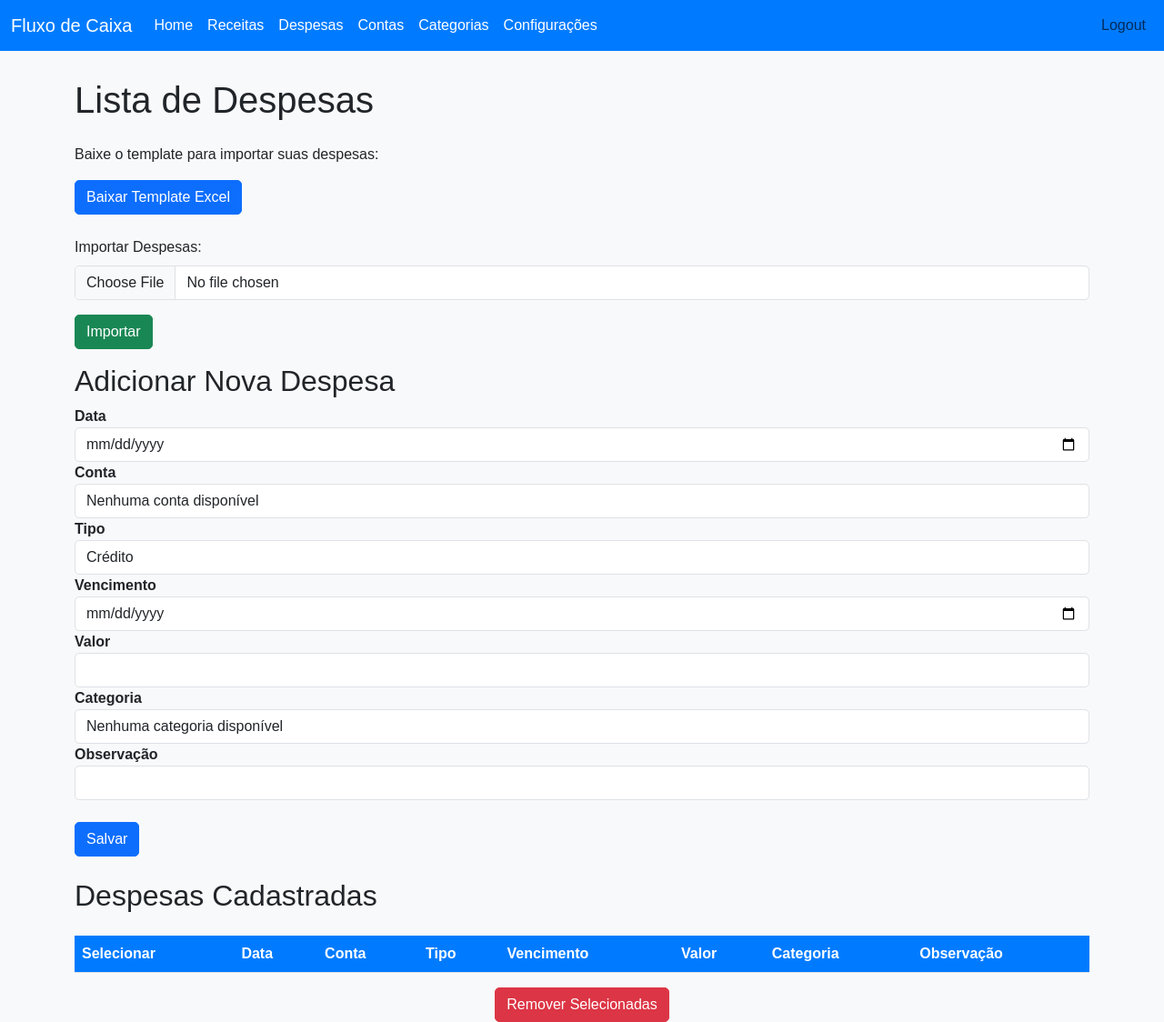
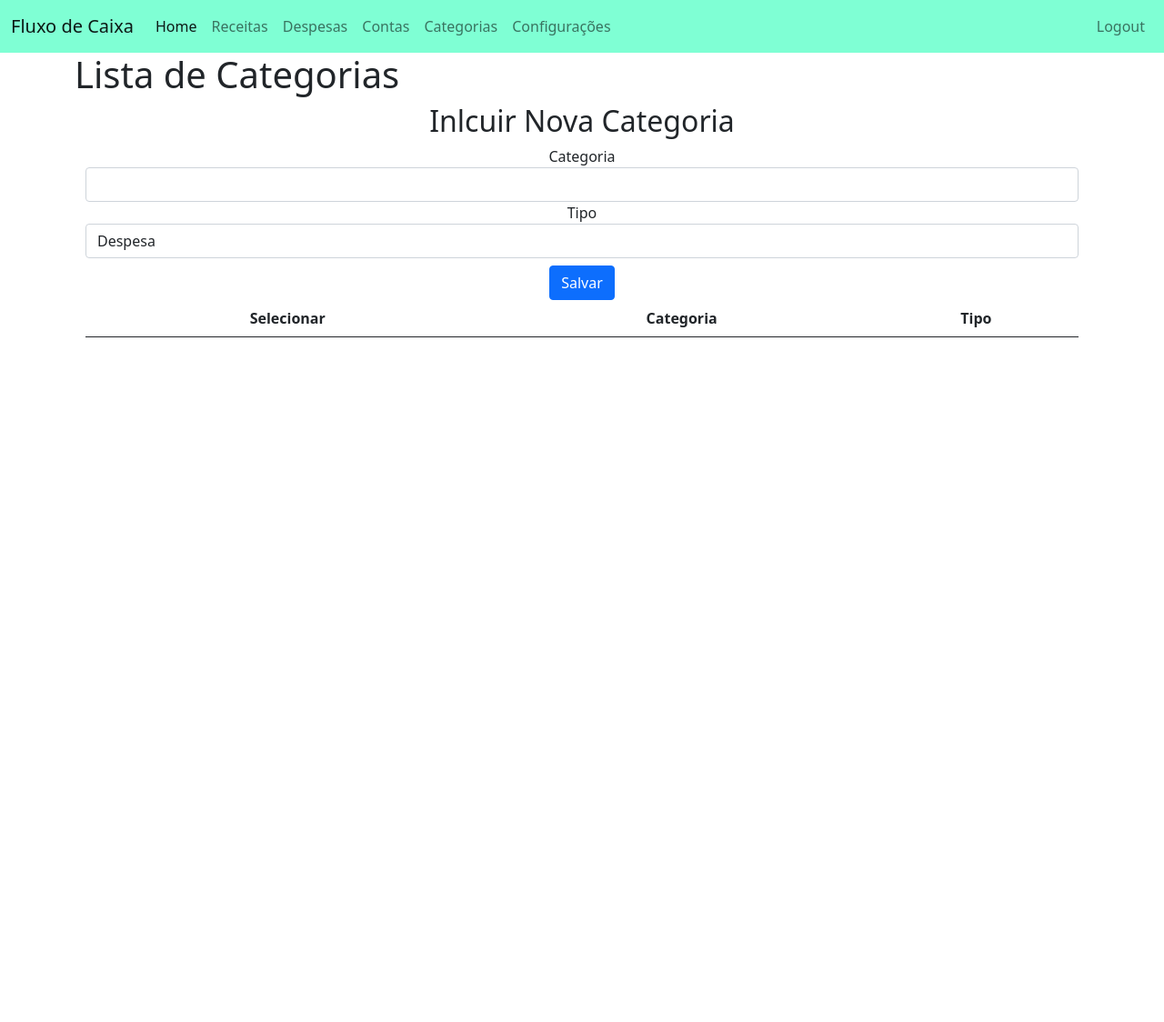
Before and after one commit to Gamml96/Fluxo, a Django app: page /categorias/ in a window 1280 px wide. Shown: the whole page at 91% size. After the commit the page ends 371 px from the top, so only its background shows below. Run offline with Django 5.2, Linux system fonts and the light colour scheme; a user stored in the database is signed in; data comes from the database, SQL or seed files in the repository; lists and menus that the app fills with data are empty; some libraries are stand-ins or nearby versions.

Commit message:
correcao

```diff
--- a/AppFluxoDeCaixa/templates/usuarios/categorias.html
+++ b/AppFluxoDeCaixa/templates/usuarios/categorias.html
@@ -1,191 +1,127 @@
 <!doctype html>
-<html lang="pt-BR">
+<html lang="en">
     <head>
+        <!-- Required meta tags -->
         <meta charset="utf-8">
         <meta name="viewport" content="width=device-width, initial-scale=1">
 
         <!-- Bootstrap CSS -->
-    <link href="https://cdn.jsdelivr.net/npm/bootstrap@5.3.0-alpha1/dist/css/bootstrap.min.css" rel="stylesheet" integrity="sha384-KyZXEJ6H27zWJjwA2X8mA5g4Reg93q3aWjWv60n13zDxtZOJj2erX7t5fhV9iXn5" crossorigin="anonymous">
+        <link href="https://cdn.jsdelivr.net/npm/bootstrap@5.0.2/dist/css/bootstrap.min.css" rel="stylesheet" integrity="sha384-EVSTQN3/azprG1Anm3QDgpJLIm9Nao0Yz1ztcQTwFspd3yD65VohhpuuCOmLASjC" crossorigin="anonymous">
 
-    <title>Fluxo de Caixa - Despesas</title>
+        <title>Fluxo de Caixa</title>
 
         <!-- Adicionando CSS do DataTables -->
-    <link rel="stylesheet" href="https://cdn.datatables.net/1.13.4/css/jquery.dataTables.min.css">
+        <link rel="stylesheet" type="text/css" href="https://cdn.datatables.net/1.13.4/css/jquery.dataTables.min.css">
+
+        <!-- Incluindo o jQuery -->
+        <script type="text/javascript" charset="utf8" src="https://code.jquery.com/jquery-3.6.0.min.js"></script>
+
+        <!-- Incluindo o JS do DataTables -->
+        <script type="text/javascript" charset="utf8" src="https://cdn.datatables.net/1.13.4/js/jquery.dataTables.min.js"></script>
 
         <style>
-        body {
-            font-family: 'Arial', sans-serif;
-            background-color: #f8f9fa;
-        }
-        .navbar {
-            background-color: #007bff;
-        }
-        .navbar a {
-            color: white !important;
-        }
-        .container {
-            margin-top: 30px;
-        }
             .filters {
-            margin-bottom: 30px;
-        }
-        .btn-custom {
-            background-color: #28a745;
-            color: white;
-        }
-        .form-group label {
-            font-weight: bold;
-        }
-        .table th {
-            background-color: #007bff;
-            color: white;
-        }
-        .form-control, .btn {
-            border-radius: 5px;
+                margin-bottom: 20px;
             }
         </style>
     </head>
     <body>
-    <nav class="navbar navbar-expand-lg navbar-light">
+        <nav style="background-color: aquamarine !important;" class="navbar navbar-expand-lg navbar-light bg-light">
             <div class="container-fluid">
-            <a class="navbar-brand" href="{% url 'home' %}">Fluxo de Caixa</a>
+              <a class="navbar-brand" href="{%url 'home'%}">Fluxo de Caixa</a>
               <button class="navbar-toggler" type="button" data-bs-toggle="collapse" data-bs-target="#navbarNav" aria-controls="navbarNav" aria-expanded="false" aria-label="Toggle navigation">
               <span class="navbar-toggler-icon"></span>
               </button>
               <div class="collapse navbar-collapse" id="navbarNav">
                 <ul class="navbar-nav">
-                    <li class="nav-item"><a class="nav-link active" href="{% url 'home' %}">Home</a></li>
-                    <li class="nav-item"><a class="nav-link" href="{% url 'receitas' %}">Receitas</a></li>
-                    <li class="nav-item"><a class="nav-link" href="{% url 'despesas' %}">Despesas</a></li>
-                    <li class="nav-item"><a class="nav-link" href="{% url 'contas' %}">Contas</a></li>
-                    <li class="nav-item"><a class="nav-link" href="{% url 'categorias' %}">Categorias</a></li>
-                    <li class="nav-item"><a class="nav-link" href="{% url 'admin:index' %}">Configurações</a></li>
+                  <li class="nav-item">
+                      <a class="nav-link active" aria-current="page" href="{%url 'home'%}">Home</a>
+                  </li>
+                  <li class="nav-item">
+                      <a class="nav-link" href="{%url 'receitas'%}">Receitas</a>
+                  </li>
+                  <li class="nav-item">
+                      <a class="nav-link" href="{%url 'despesas'%}">Despesas</a>
+                  </li>
+                  <li class="nav-item">
+                      <a class="nav-link" href="{%url 'contas'%}">Contas</a>
+                  </li>
+                  <li class="nav-item">
+                      <a class="nav-link" href="{%url 'categorias'%}">Categorias</a>
+                  </li>
+                  <li class="nav-item">
+                      <a class="nav-link" href="{%url 'admin:index'%}">Configurações</a>
+                  </li>
                 </ul>
-                <ul class="navbar-nav ms-auto">
+                <ui class="navbar-nav ms-auto">
                   <li class="nav-item">
                     <form method="post" action="{% url 'logout' %}">
                         {% csrf_token %}
-                            <button type="submit" class="btn btn-link nav-link">Logout</button>
+                        <button type="submit" class="btn btn-link nav-link">
+                            Logout
+                        </button>
                     </form>
                   </li>
-                </ul>
+                </ui>
               </div>
             </div>
           </nav>
 
         <div class="container">
-        <h1 class="my-4">Lista de Despesas</h1>
-        <p>Baixe o template para importar suas despesas:</p>
-        <a href="{% url 'download_template_excel' %}" class="btn btn-primary mb-4" download="template_despesas.xlsx">Baixar Template Excel</a>
+            <h1>Lista de Categorias</h1>
+            <form action="{% url 'categorias' %}" method="post">
+                {% csrf_token %}
+                <div style="text-align: center;" class="container">
+                    <h2>Inlcuir Nova Categoria</h2>
 
-        <form method="post" enctype="multipart/form-data">
-            {% csrf_token %}
-            <div class="mb-3">
-                <label for="file" class="form-label">Importar Despesas:</label>
-                <input type="file" name="file" accept=".csv, .xlsx" class="form-control" />
-                <button type="submit" class="btn btn-success mt-3">Importar</button>
+                    <div class="form-group">
+                        <label for="categoria">Categoria</label>
+                        <input type="text" id="categoria" name="categoria" class="form-control" required>
+                    </div>
+
+                    <div class="form-group">
+                        <label for="tipo_categoria">Tipo</label>
+                        <select name="tipo_categoria" id="tipo_categoria" class="form-control" required>
+                            <option value="Despesa">Despesa</option>
+                            <option value="Receita">Receita</option>
+                        </select>
+                    <h1> </h1>
+                    <button type="submit" class="btn btn-primary">Salvar</button>
                 </div>
             </form>
 
-        <form action="{% url 'despesas' %}" method="post">
-            {% csrf_token %}
-            <div class="mb-3">
-                <h2>Adicionar Nova Despesa</h2>
 
-                <div class="form-group">
-                    <label for="data">Data</label>
-                    <input type="date" id="data" name="data" class="form-control" required>
-                </div>
-
-                <div class="form-group">
-                    <label for="conta">Conta</label>
-                    <select name="conta" id="conta" class="form-control" required>
-                        {% for conta in contas %}
-                        <option value="{{ conta.conta }}" data-vencimento="{{ conta.data_vencimento }}" data-fechamento="{{ conta.data_fechamento }}">{{ conta.conta }}</option>
-                        {% empty %}
-                        <option value="">Nenhuma conta disponível</option>
-                        {% endfor %}
-                    </select>
-                </div>
-
-                <div class="form-group">
-                    <label for="tipo">Tipo</label>
-                    <select name="tipo" id="tipo" class="form-control" required>
-                        <option value="Crédito">Crédito</option>
-                        <option value="Débito">Débito</option>
-                    </select>
-                </div>
-
-                <div class="form-group">
-                    <label for="vencimento">Vencimento</label>
-                    <input type="date" id="vencimento" name="vencimento" class="form-control" required>
-                </div>
-
-                <div class="form-group">
-                    <label for="valor">Valor</label>
-                    <input type="number" id="valor" name="valor" step="0.01" class="form-control" required>
-                </div>
-
-                <div class="form-group">
-                    <label for="categoria">Categoria</label>
-                    <select name="categoria" id="categoria" class="form-control" required>
-                        {% for categoria in categorias %}
-                        <option value="{{ categoria.categoria }}">{{ categoria.categoria }}</option>
-                        {% empty %}
-                        <option value="">Nenhuma categoria disponível</option>
-                        {% endfor %}
-                    </select>
-                </div>
-
-                <div class="form-group">
-                    <label for="observacao">Observação</label>
-                    <input type="text" id="observacao" name="observacao" class="form-control">
-                </div>
-
-                <button type="submit" class="btn btn-primary mt-4">Salvar</button>
-            </div>
-        </form>
-
-        <h2 class="my-4">Despesas Cadastradas</h2>
-        <table id="tabelaDespesas" class="table table-striped">
+            <table id="tabelaCategorias" class="table table-striped">
                 <thead>
                     <tr>
                         <th>Selecionar</th>
-                    <th>Data</th>
-                    <th>Conta</th>
+                        <th>Categoria</th>
                         <th>Tipo</th>
-                    <th>Vencimento</th>
-                    <th>Valor</th>
-                    <th>Categoria</th>
-                    <th>Observação</th>
                     </tr>
                 </thead>
+
                 <tbody>
-                {% if despesas %}
-                {% for despesa in despesas %}
+                    {%if categorias%}
+                        {% for categoria in categorias %}
                             <tr>
-                    <td><input type="checkbox" name="despesas_selecionadas" value="{{ despesa.id_despesa }}"></td>
-                    <td>{{ despesa.data|date:"d/m/Y" }}</td>
-                    <td>{{ despesa.conta }}</td>
-                    <td>{{ despesa.tipo }}</td>
-                    <td>{{ despesa.vencimento|date:"d/m/Y" }}</td>
-                    <td>{{ despesa.valor }}</td>
-                    <td>{{ despesa.categoria }}</td>
-                    <td>{{ despesa.observacao }}</td>
+                                <td><input type="checkbox" name="categorias_selecionadas" value="{{ categoria.id_categoria }}"></td> <!-- Checkbox para seleção -->
+                                <td>{{ categoria.categoria }}</td>
+                                <td>{{ categoria.tipo_categoria }}</td>
+
                             </tr>
                         {% empty %}
                             <tr>
-                    <td colspan="8" class="text-center">Nenhuma despesa cadastrada.</td>
+                                <td colspan="5">Nenhuma categoria cadastrada.</td>
                             </tr>
                         {% endfor %}
-                {% endif %}
                     </tbody>
                 </table>
-
-        <div class="text-center">
+                <div style="text-align: center;">
                     <button type="submit" class="btn btn-danger" id="btnRemoverSelecionadas">Remover Selecionadas</button>
                 </div>
+                {%endif%}
         </div>
+
 
         <script>
             $(document).ready(function() {
```
Also changed, not shown: AppFluxoDeCaixa/templates/usuarios/despesas.html (+53 -78 lines). Lines whose indentation alone changed are shown as unchanged.
